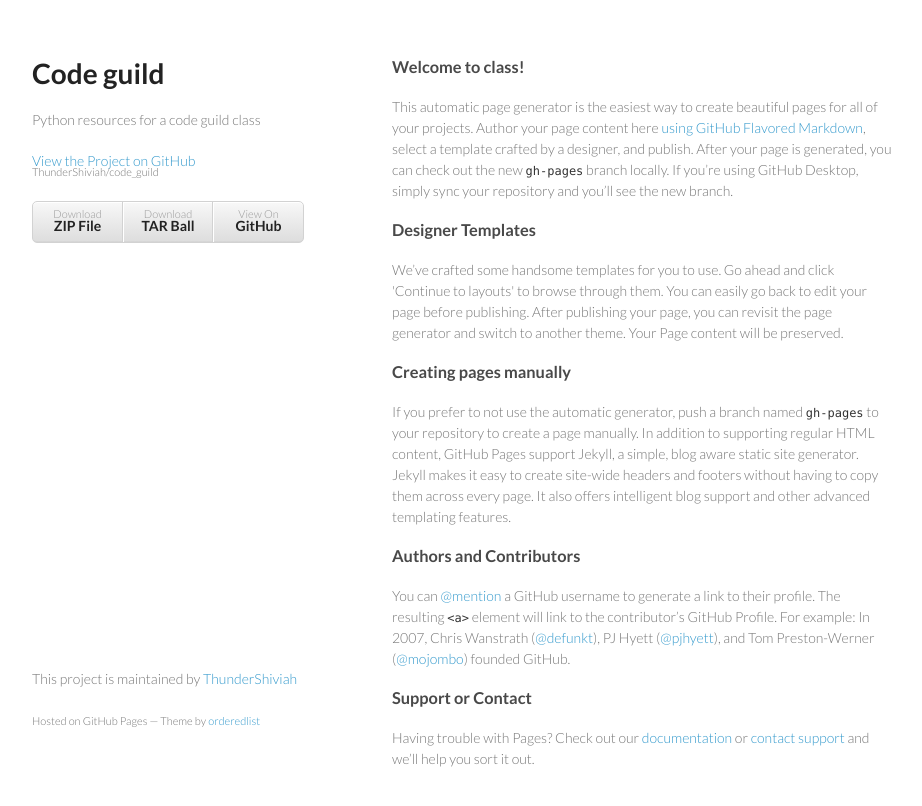
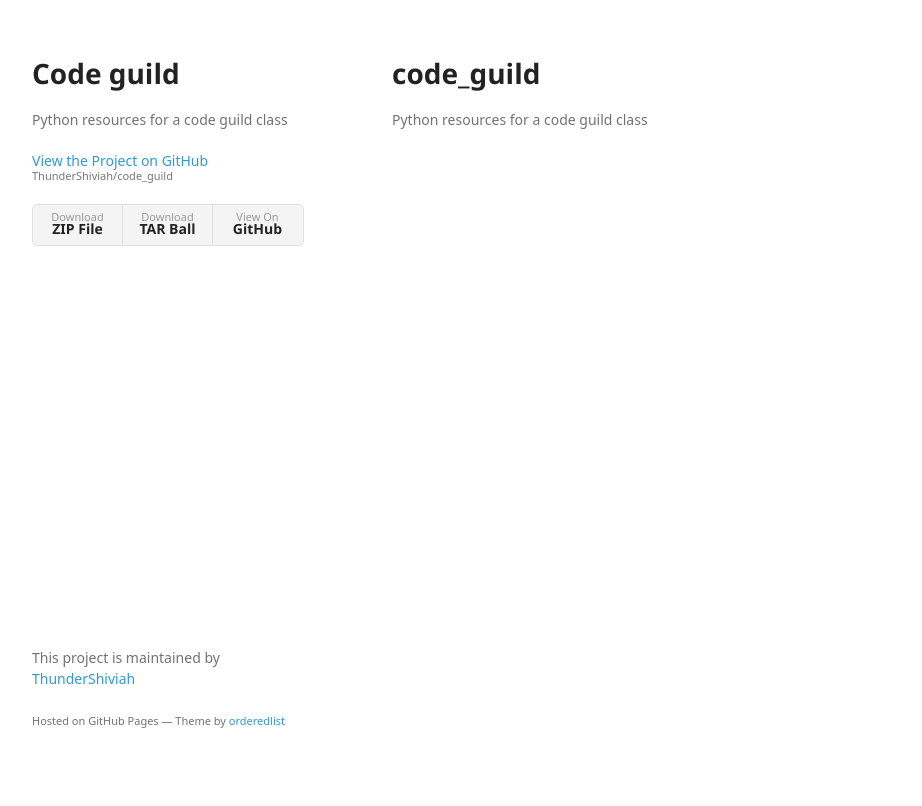
Before and after one commit to ThunderShiviah/code_guild, a plain HTML site: page index.html in a window 1280 px wide. Shown: the whole page, without its empty margins (178-1100 px from the left). Drawn offline with Linux system fonts and the light colour scheme; a web font is replaced by a local one.

Commit message:
Create gh-pages branch via GitHub

```diff
--- a/index.html
+++ b/index.html
@@ -7,7 +7,7 @@
 
     <link rel="stylesheet" href="stylesheets/styles.css">
     <link rel="stylesheet" href="stylesheets/github-light.css">
-    <meta name="viewport" content="width=device-width, initial-scale=1, user-scalable=no">
+    <meta name="viewport" content="width=device-width">
     <!--[if lt IE 9]>
     <script src="//html5shiv.googlecode.com/svn/trunk/html5.js"></script>
     <![endif]-->
@@ -28,30 +28,10 @@
         </ul>
       </header>
       <section>
-        <h3>
-<a id="welcome-to-class" class="anchor" href="#welcome-to-class" aria-hidden="true"><span class="octicon octicon-link"></span></a>Welcome to class!</h3>
+        <h1>
+<a id="code_guild" class="anchor" href="#code_guild" aria-hidden="true"><span class="octicon octicon-link"></span></a>code_guild</h1>
 
-<p>This automatic page generator is the easiest way to create beautiful pages for all of your projects. Author your page content here <a href="https://guides.github.com/features/mastering-markdown/">using GitHub Flavored Markdown</a>, select a template crafted by a designer, and publish. After your page is generated, you can check out the new <code>gh-pages</code> branch locally. If you’re using GitHub Desktop, simply sync your repository and you’ll see the new branch.</p>
-
-<h3>
-<a id="designer-templates" class="anchor" href="#designer-templates" aria-hidden="true"><span class="octicon octicon-link"></span></a>Designer Templates</h3>
-
-<p>We’ve crafted some handsome templates for you to use. Go ahead and click 'Continue to layouts' to browse through them. You can easily go back to edit your page before publishing. After publishing your page, you can revisit the page generator and switch to another theme. Your Page content will be preserved.</p>
-
-<h3>
-<a id="creating-pages-manually" class="anchor" href="#creating-pages-manually" aria-hidden="true"><span class="octicon octicon-link"></span></a>Creating pages manually</h3>
-
-<p>If you prefer to not use the automatic generator, push a branch named <code>gh-pages</code> to your repository to create a page manually. In addition to supporting regular HTML content, GitHub Pages support Jekyll, a simple, blog aware static site generator. Jekyll makes it easy to create site-wide headers and footers without having to copy them across every page. It also offers intelligent blog support and other advanced templating features.</p>
-
-<h3>
-<a id="authors-and-contributors" class="anchor" href="#authors-and-contributors" aria-hidden="true"><span class="octicon octicon-link"></span></a>Authors and Contributors</h3>
-
-<p>You can <a href="https://github.com/blog/821" class="user-mention">@mention</a> a GitHub username to generate a link to their profile. The resulting <code>&lt;a&gt;</code> element will link to the contributor’s GitHub Profile. For example: In 2007, Chris Wanstrath (<a href="https://github.com/defunkt" class="user-mention">@defunkt</a>), PJ Hyett (<a href="https://github.com/pjhyett" class="user-mention">@pjhyett</a>), and Tom Preston-Werner (<a href="https://github.com/mojombo" class="user-mention">@mojombo</a>) founded GitHub.</p>
-
-<h3>
-<a id="support-or-contact" class="anchor" href="#support-or-contact" aria-hidden="true"><span class="octicon octicon-link"></span></a>Support or Contact</h3>
-
-<p>Having trouble with Pages? Check out our <a href="https://help.github.com/pages">documentation</a> or <a href="https://github.com/contact">contact support</a> and we’ll help you sort it out.</p>
+<p>Python resources for a code guild class</p>
       </section>
       <footer>
         <p>This project is maintained by <a href="https://github.com/ThunderShiviah">ThunderShiviah</a></p>
--- a/stylesheets/styles.css
+++ b/stylesheets/styles.css
@@ -1,10 +1,65 @@
-@import url(https://fonts.googleapis.com/css?family=Lato:300italic,700italic,300,700);
+@font-face {
+  font-family: 'Noto Sans';
+  font-weight: 400;
+  font-style: normal;
+  src: url('../fonts/Noto-Sans-regular/Noto-Sans-regular.eot');
+  src: url('../fonts/Noto-Sans-regular/Noto-Sans-regular.eot?#iefix') format('embedded-opentype'),
+       local('Noto Sans'),
+       local('Noto-Sans-regular'),
+       url('../fonts/Noto-Sans-regular/Noto-Sans-regular.woff2') format('woff2'),
+       url('../fonts/Noto-Sans-regular/Noto-Sans-regular.woff') format('woff'),
+       url('../fonts/Noto-Sans-regular/Noto-Sans-regular.ttf') format('truetype'),
+       url('../fonts/Noto-Sans-regular/Noto-Sans-regular.svg#NotoSans') format('svg');
+}
+
+@font-face {
+  font-family: 'Noto Sans';
+  font-weight: 700;
+  font-style: normal;
+  src: url('../fonts/Noto-Sans-700/Noto-Sans-700.eot');
+  src: url('../fonts/Noto-Sans-700/Noto-Sans-700.eot?#iefix') format('embedded-opentype'),
+       local('Noto Sans Bold'),
+       local('Noto-Sans-700'),
+       url('../fonts/Noto-Sans-700/Noto-Sans-700.woff2') format('woff2'),
+       url('../fonts/Noto-Sans-700/Noto-Sans-700.woff') format('woff'),
+       url('../fonts/Noto-Sans-700/Noto-Sans-700.ttf') format('truetype'),
+       url('../fonts/Noto-Sans-700/Noto-Sans-700.svg#NotoSans') format('svg');
+}
+
+@font-face {
+  font-family: 'Noto Sans';
+  font-weight: 400;
+  font-style: italic;
+  src: url('../fonts/Noto-Sans-italic/Noto-Sans-italic.eot');
+  src: url('../fonts/Noto-Sans-italic/Noto-Sans-italic.eot?#iefix') format('embedded-opentype'),
+       local('Noto Sans Italic'),
+       local('Noto-Sans-italic'),
+       url('../fonts/Noto-Sans-italic/Noto-Sans-italic.woff2') format('woff2'),
+       url('../fonts/Noto-Sans-italic/Noto-Sans-italic.woff') format('woff'),
+       url('../fonts/Noto-Sans-italic/Noto-Sans-italic.ttf') format('truetype'),
+       url('../fonts/Noto-Sans-italic/Noto-Sans-italic.svg#NotoSans') format('svg');
+}
+
+@font-face {
+  font-family: 'Noto Sans';
+  font-weight: 700;
+  font-style: italic;
+  src: url('../fonts/Noto-Sans-700italic/Noto-Sans-700italic.eot');
+  src: url('../fonts/Noto-Sans-700italic/Noto-Sans-700italic.eot?#iefix') format('embedded-opentype'),
+       local('Noto Sans Bold Italic'),
+       local('Noto-Sans-700italic'),
+       url('../fonts/Noto-Sans-700italic/Noto-Sans-700italic.woff2') format('woff2'),
+       url('../fonts/Noto-Sans-700italic/Noto-Sans-700italic.woff') format('woff'),
+       url('../fonts/Noto-Sans-700italic/Noto-Sans-700italic.ttf') format('truetype'),
+       url('../fonts/Noto-Sans-700italic/Noto-Sans-700italic.svg#NotoSans') format('svg');
+}
 
 body {
+  background-color: #fff;
   padding:50px;
-  font:14px/1.5 Lato, "Helvetica Neue", Helvetica, Arial, sans-serif;
-  color:#777;
-  font-weight:300;
+  font: 14px/1.5 "Noto Sans", "Helvetica Neue", Helvetica, Arial, sans-serif;
+  color:#727272;
+  font-weight:400;
 }
 
 h1, h2, h3, h4, h5, h6 {
@@ -34,15 +89,22 @@ h3, h4, h5, h6 {
 
 a {
   color:#39c;
-  font-weight:400;
   text-decoration:none;
+}
+
+a:hover {
+  color:#069;
 }
 
 a small {
   font-size:11px;
   color:#777;
-  margin-top:-0.6em;
+  margin-top:-0.3em;
   display:block;
+}
+
+a:hover small {
+  color:#777;
 }
 
 .wrapper {
@@ -58,7 +120,7 @@ blockquote {
 }
 
 code, pre {
-  font-family:Monaco, Bitstream Vera Sans Mono, Lucida Console, Terminal;
+  font-family:Monaco, Bitstream Vera Sans Mono, Lucida Console, Terminal, Consolas, Liberation Mono, DejaVu Sans Mono, Courier New, monospace;
   color:#333;
   font-size:12px;
 }
@@ -99,33 +161,32 @@ header {
   width:270px;
   float:left;
   position:fixed;
+  -webkit-font-smoothing:subpixel-antialiased;
 }
 
 header ul {
   list-style:none;
   height:40px;
-
   padding:0;
-
-  background: #eee;
-  background: -moz-linear-gradient(top, #f8f8f8 0%, #dddddd 100%);
-  background: -webkit-gradient(linear, left top, left bottom, color-stop(0%,#f8f8f8), color-stop(100%,#dddddd));
-  background: -webkit-linear-gradient(top, #f8f8f8 0%,#dddddd 100%);
-  background: -o-linear-gradient(top, #f8f8f8 0%,#dddddd 100%);
-  background: -ms-linear-gradient(top, #f8f8f8 0%,#dddddd 100%);
-  background: linear-gradient(top, #f8f8f8 0%,#dddddd 100%);
-
+  background: #f4f4f4;
   border-radius:5px;
-  border:1px solid #d2d2d2;
-  box-shadow:inset #fff 0 1px 0, inset rgba(0,0,0,0.03) 0 -1px 0;
+  border:1px solid #e0e0e0;
   width:270px;
 }
 
 header li {
   width:89px;
   float:left;
-  border-right:1px solid #d2d2d2;
+  border-right:1px solid #e0e0e0;
   height:40px;
+}
+
+header li:first-child a {
+  border-radius:5px 0 0 5px;
+}
+
+header li:last-child a {
+  border-radius:0 5px 5px 0;
 }
 
 header ul a {
@@ -135,17 +196,20 @@ header ul a {
   display:block;
   text-align:center;
   padding-top:6px;
-  height:40px;
+  height:34px;
+}
+
+header ul a:hover {
+  color:#999;
+}
+
+header ul a:active {
+  background-color:#f0f0f0;
 }
 
 strong {
   color:#222;
   font-weight:700;
-}
-
-header ul li + li {
-  width:88px;
-  border-left:1px solid #fff;
 }
 
 header ul li + li + li {
@@ -181,6 +245,7 @@ footer {
   float:left;
   position:fixed;
   bottom:50px;
+  -webkit-font-smoothing:subpixel-antialiased;
 }
 
 @media print, screen and (max-width: 960px) {
@@ -242,7 +307,11 @@ footer {
   }
 
   header ul {
-    display:none;
+    width:99%;
+  }
+
+  header li, header ul li + li + li {
+    width:33%;
   }
 }
 
```
Also changed, not shown: params.json (+1 -1 lines).
